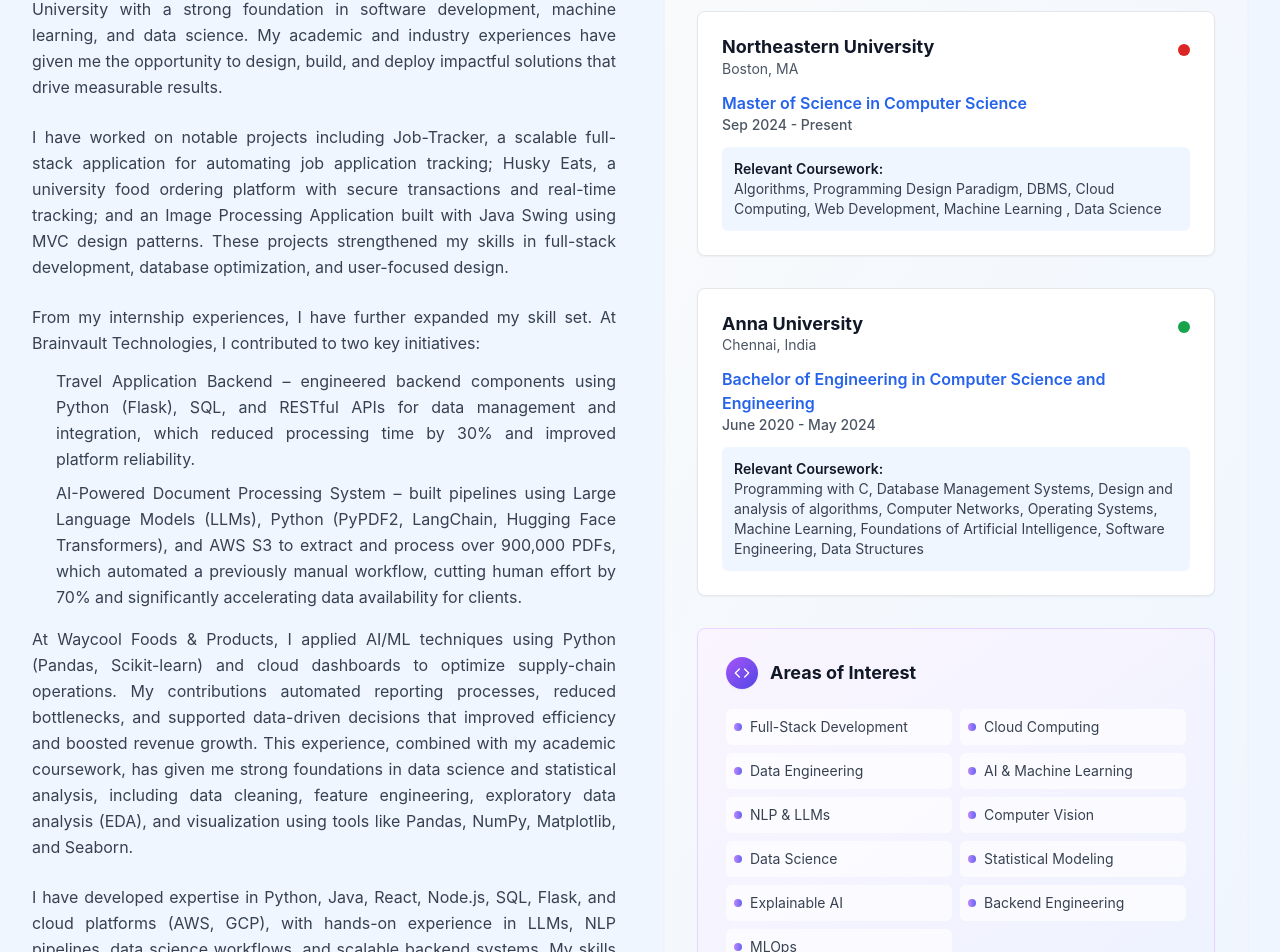
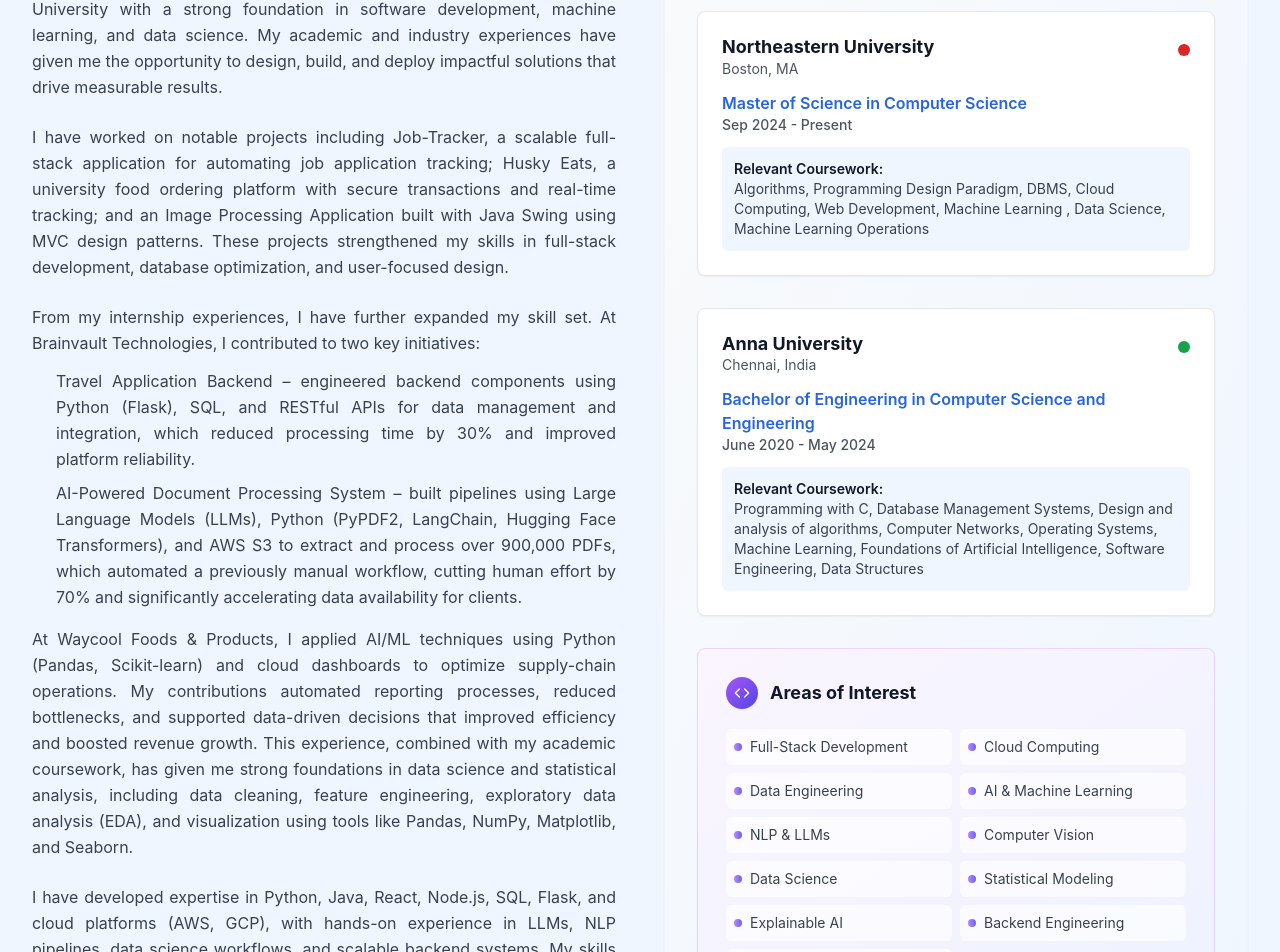
Before and after one commit to afrah123456/Initial_Portfolio, a React (Create React App) app: page / in a window 1280 px wide. Shown: the part 940-1892 px from the top of the page. Built offline with nearby package versions, Linux system fonts and the light colour scheme.

Commit message:
added mlops in course work

```diff
--- a/src/components/Portfolio.jsx
+++ b/src/components/Portfolio.jsx
@@ -545,7 +545,7 @@
                   <div className="bg-blue-50 rounded-md p-3">
                     <p className="text-gray-700 text-sm">
                       <span className="font-semibold text-gray-900">Relevant Coursework:</span><br/>
-                      Algorithms, Programming Design Paradigm, DBMS, Cloud Computing, Web Development, Machine Learning , Data Science
+                      Algorithms, Programming Design Paradigm, DBMS, Cloud Computing, Web Development, Machine Learning , Data Science, Machine Learning Operations
                     </p>
                   </div>
                 </div>
```
